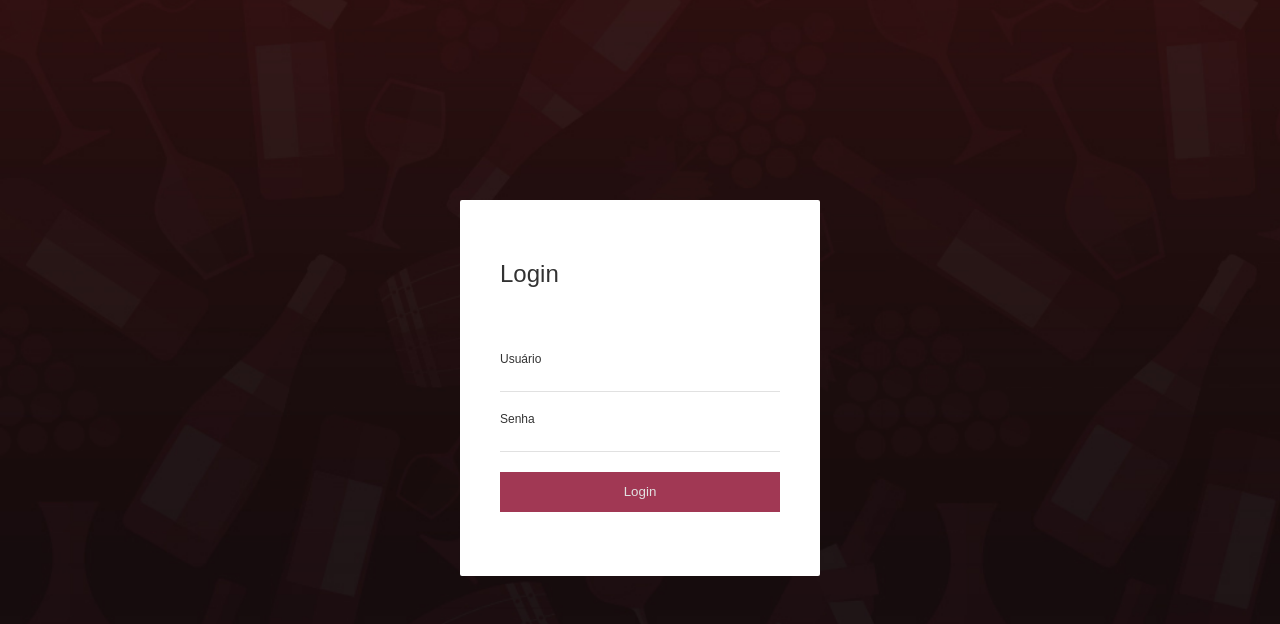
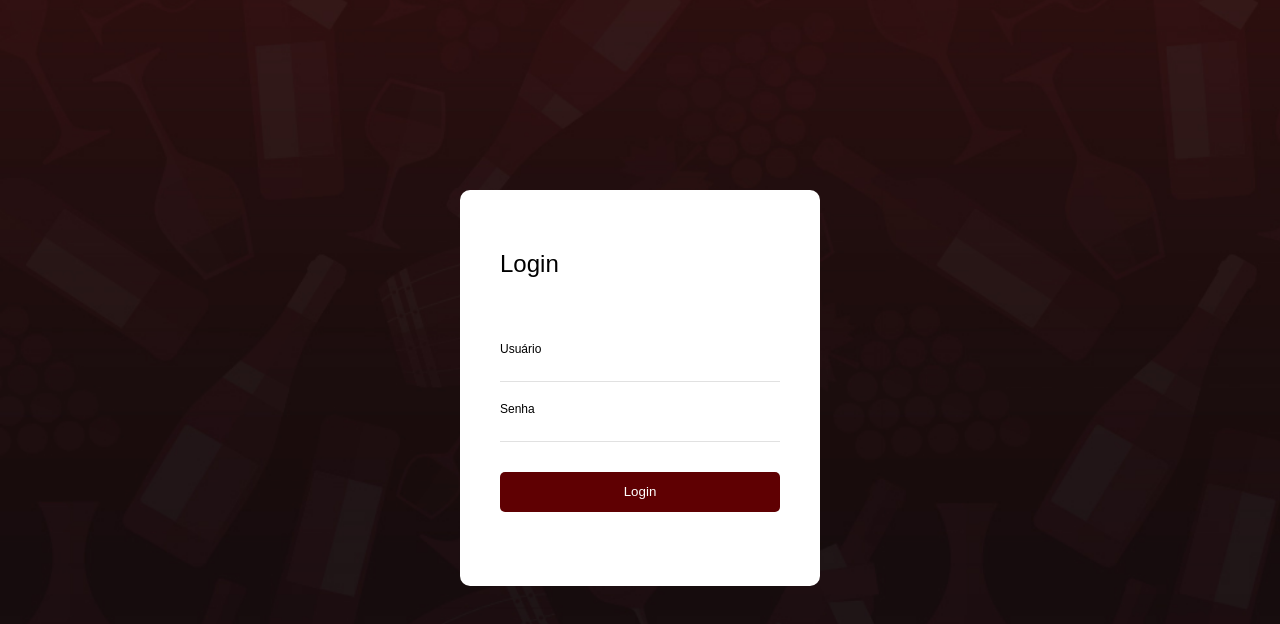
Before and after one commit to GP8-Sprint2/Grand-Vinum, a plain HTML site: page Site institucional/grandvinum-login.html in a window 1280 px wide. Shown: the part 114-738 px from the top of the page. Drawn offline with Linux system fonts and the light colour scheme; a web font is replaced by a local one.

Commit message:
Arrumando o formato da caixa, cor e formato do botão

```diff
--- a/Site institucional/grandvinum-login.css
+++ b/Site institucional/grandvinum-login.css
@@ -12,6 +12,11 @@
     padding: 0;
     height: 1000px;
 
+}
+
+form.card {
+
+      border-radius: 10px;
 }
 
 .header {
@@ -115,7 +120,7 @@ body {
 
     padding-bottom: 50px;
 
-    opacity: 0.8;
+    font-weight: bold;
 
     color: black;
 
@@ -143,7 +148,7 @@ body {
 
     font-size: 12px;
 
-    opacity: 0.8;
+    font-weight: 500;
 
 }
 
@@ -171,7 +176,7 @@ body {
 
     outline: none;
 
-    color: #fff;
+    color: black;
 
 }
 
@@ -184,18 +189,21 @@ body {
 }
 
 .card-footer .submit {
+    border-radius: 5px;
+
+    align-items: center;
 
     width: 100%;
 
     height: 40px;
 
-    background-color: #a13854;
+    background-color: #5F0002;
 
     border: none;
 
-    color: #e1e1e1;
+    color: white;
 
-    margin: 10px 0;
+    margin: 20px 0;
 
 }
 
--- a/Site institucional/grandvinum-login.html
+++ b/Site institucional/grandvinum-login.html
@@ -40,7 +40,7 @@
 
                 <div class="card-header">
 
-                    <h2>Login</h2>
+                   <b><h2>Login</h2></b>
 
                 </div>
 
```
